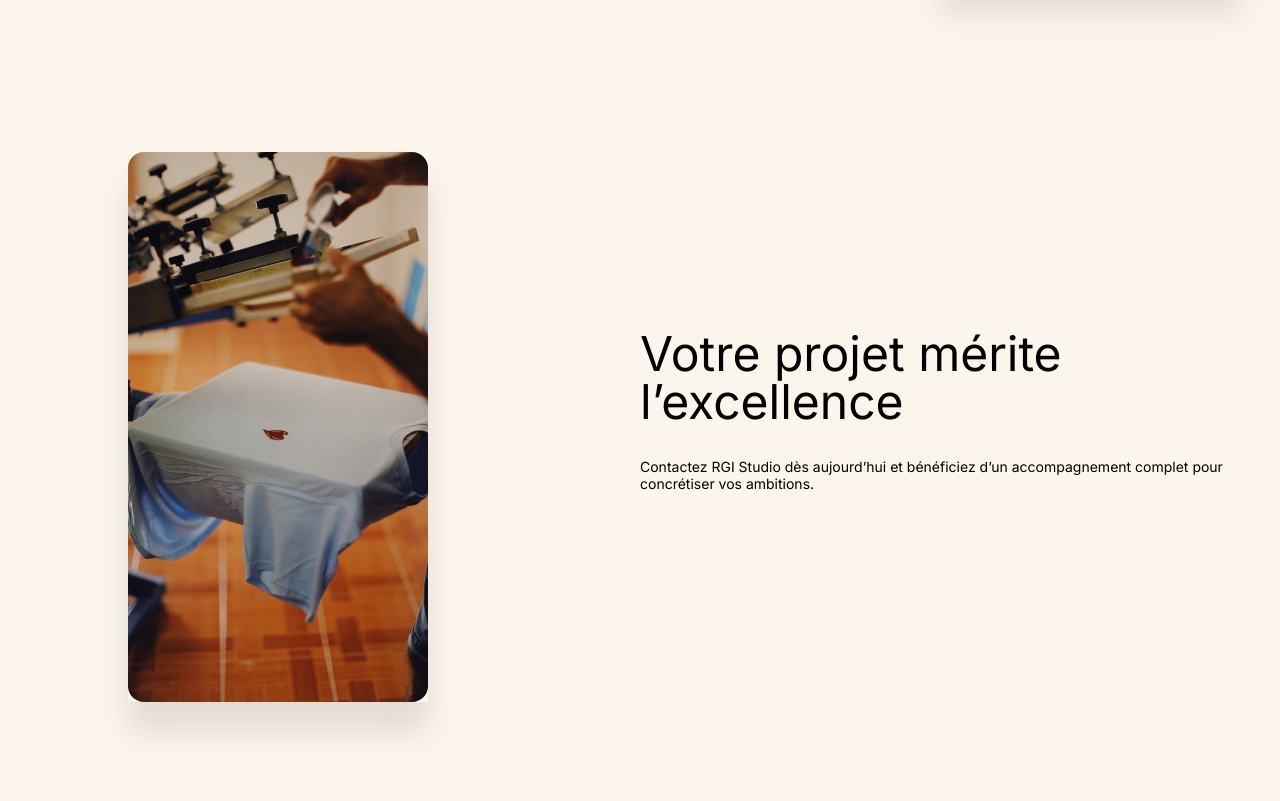
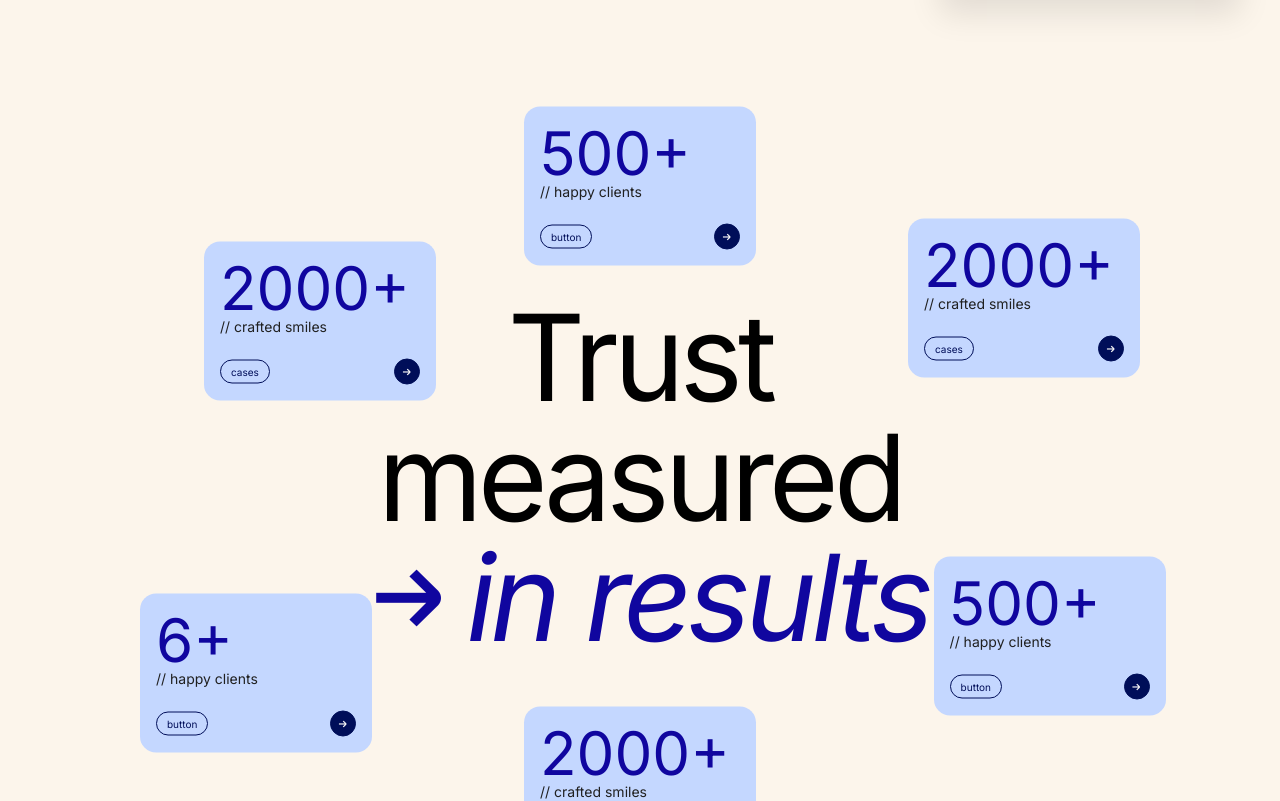
Before and after one commit to ayoubjdad/rgistudio, a React (Create React App) app: page / in a window 1280 px wide. Shown: the part 3283-4084 px from the top of the page. Built offline with nearby package versions, Linux system fonts and the light colour scheme.

Commit message:
feat: add Card and Cards components; implement layout and styles for card display; enhance Home page with Cards integration

```diff
--- /dev/null
+++ b/src/components/card/Card.jsx
@@ -0,0 +1,35 @@
+import styles from "./Card.module.scss";
+
+const placements = [
+  { top: "3%", left: "25%", transform: "translate(-50%, -50%)" }, // card 0
+  { top: "-15%", left: "50%", transform: "translate(-50%, -50%)" }, // card 1
+  { top: "0%", left: "80%", transform: "translate(-50%, -50%)" }, // card 2
+  { top: "50%", left: "20%", transform: "translate(-50%, -50%)" }, // card 3
+  { top: "65%", left: "50%", transform: "translate(-50%, -50%)" }, // card 4
+  { top: "45%", left: "82%", transform: "translate(-50%, -50%)" }, // card 5
+];
+
+export default function Card({ index, title, description, shortcut }) {
+  const pos = placements[index];
+
+  return (
+    <div
+      className={styles.card}
+      style={{
+        top: pos.top,
+        left: pos.left,
+        transform: pos.transform,
+        // backgroundColor: "green",
+      }}
+    >
+      <div className={styles.content}>
+        <h1>{title}</h1>
+        <p>{description}</p>
+      </div>
+      <div className={styles.bottom}>
+        <span>{shortcut}</span>
+        <i className="fi fi-rs-arrow-small-right" />
+      </div>
+    </div>
+  );
+}
--- /dev/null
+++ b/src/components/card/Card.module.scss
@@ -0,0 +1,46 @@
+.card {
+  gap: 24px;
+  width: 200px;
+  display: grid;
+  padding: 16px;
+  position: absolute;
+  border-radius: 16px;
+  background-color: var(--blue-light);
+}
+
+.content {
+  h1 {
+    color: var(--blue-main);
+  }
+
+  p {
+    color: var(--gray-dark);
+  }
+}
+
+.bottom {
+  display: flex;
+  width: 100%;
+  align-items: center;
+  justify-content: space-between;
+
+  span,
+  i {
+    color: var(--blue-dark);
+    border: 1px solid var(--blue-dark);
+    padding: 6px 10px;
+    font-size: 10px;
+    line-height: 10px;
+    border-radius: 60px;
+    max-height: 24px;
+  }
+
+  i {
+    width: 24px;
+    height: 24px;
+    font-size: 14px;
+    padding: 0px;
+    color: var(--gray-light);
+    background-color: var(--blue-dark);
+  }
+}
--- /dev/null
+++ b/src/layouts/cards/Cards.jsx
@@ -0,0 +1,70 @@
+import Card from "../../components/card/Card";
+import styles from "./Cards.module.scss";
+
+const cardsList = [
+  {
+    title: "2000+",
+    description: "// crafted smiles",
+    shortcut: "cases",
+  },
+  {
+    title: "500+",
+    description: "// happy clients",
+    shortcut: "button",
+  },
+  {
+    title: "2000+",
+    description: "// crafted smiles",
+    shortcut: "cases",
+  },
+  {
+    title: "6+",
+    description: "// happy clients",
+    shortcut: "button",
+  },
+  {
+    title: "2000+",
+    description: "// crafted smiles",
+    shortcut: "cases",
+  },
+  {
+    title: "500+",
+    description: "// happy clients",
+    shortcut: "button",
+  },
+];
+
+export default function Cards() {
+  return (
+    <div className={styles.main}>
+      {cardsList.slice(0, 3).map((card, index) => (
+        <Card
+          key={index}
+          index={index}
+          title={card.title}
+          description={card.description}
+          shortcut={card.shortcut}
+        />
+      ))}
+      <div className={styles.textSection}>
+        <div className={styles.textInner}>
+          <h1>Trust</h1>
+          <h1>measured</h1>
+          <h1 className={styles.highlight}>
+            <i class="fi fi-rs-arrow-small-right" />
+            <i>in results</i>
+          </h1>
+        </div>
+      </div>
+      {cardsList.slice(3, 6).map((card, index) => (
+        <Card
+          key={index + 3}
+          index={index + 3}
+          title={card.title}
+          description={card.description}
+          shortcut={card.shortcut}
+        />
+      ))}
+    </div>
+  );
+}
--- /dev/null
+++ b/src/layouts/cards/Cards.module.scss
@@ -0,0 +1,30 @@
+.main {
+  width: 100%;
+  height: 750px;
+  position: relative;
+  margin: 250px auto -150px auto;
+}
+
+.textSection {
+  display: flex;
+  align-items: center;
+  justify-content: center;
+}
+
+.textInner {
+  display: flex;
+  flex-direction: column;
+  color: var(--gary-main);
+
+  .highlight {
+    color: var(--blue-main);
+  }
+
+  h1 {
+    display: flex;
+    font-size: 120px;
+    line-height: 120px;
+    letter-spacing: -5px;
+    justify-content: center;
+  }
+}
--- a/src/pages/home/Home.jsx
+++ b/src/pages/home/Home.jsx
@@ -7,6 +7,7 @@ import Partners from "../../layouts/partners/Partners";
 import tshirt from "../../assets/images/tshirt.jpg";
 import papier from "../../assets/images/papier.jpg";
 import styles from "./Home.module.scss";
+import Cards from "../../layouts/cards/Cards";
 
 export default function Home() {
   return (
@@ -34,6 +35,7 @@ export default function Home() {
         header="Un savoir-faire qui allie créativité et performance"
         subHeader="Du concept à la réalisation, RGI Studio développe des supports de communication qui renforcent l’image de votre marque et optimisent votre présence digitale."
       />
+      <Cards />
       <ImageWithText
         image={tshirt}
         header="Votre projet mérite l’excellence"
```
